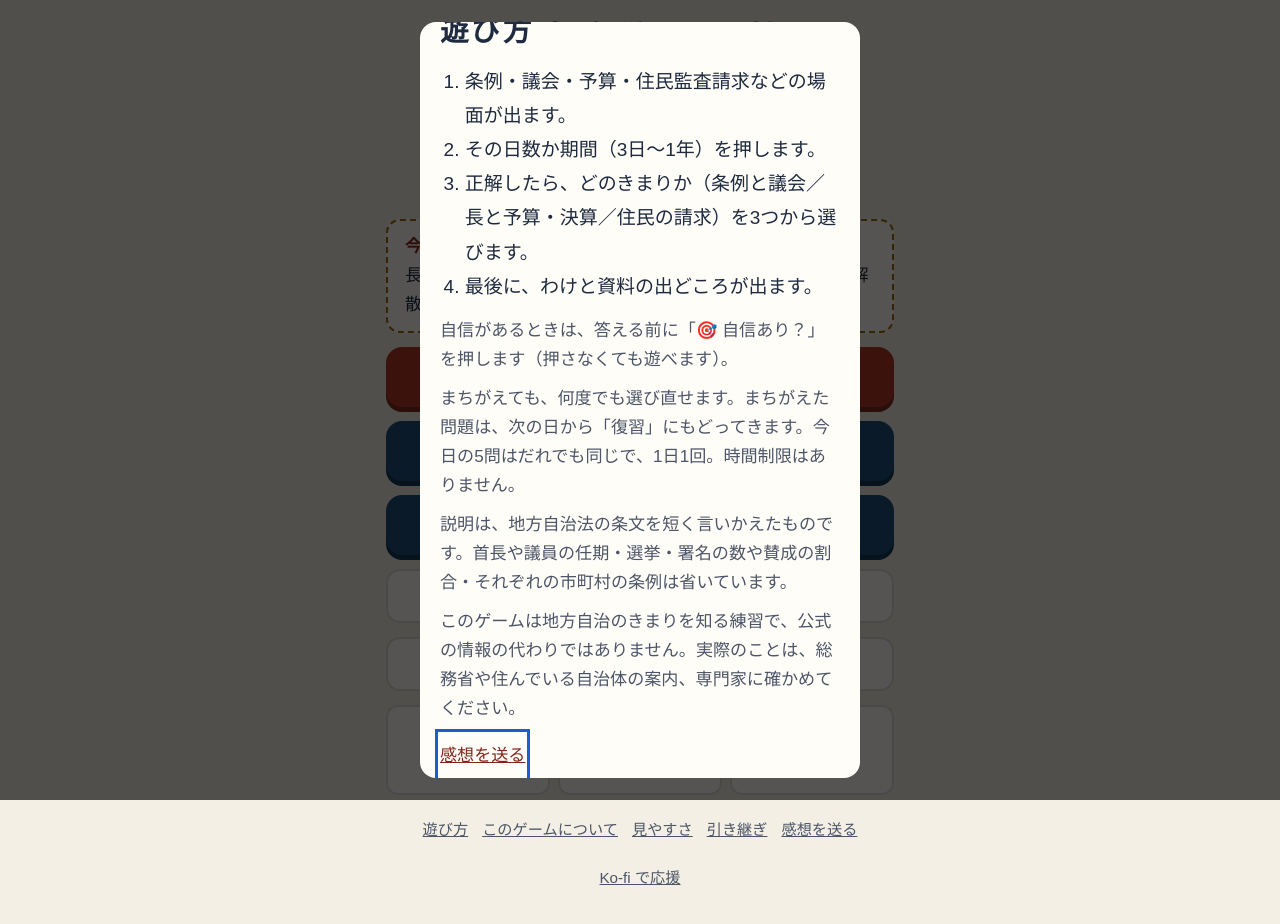
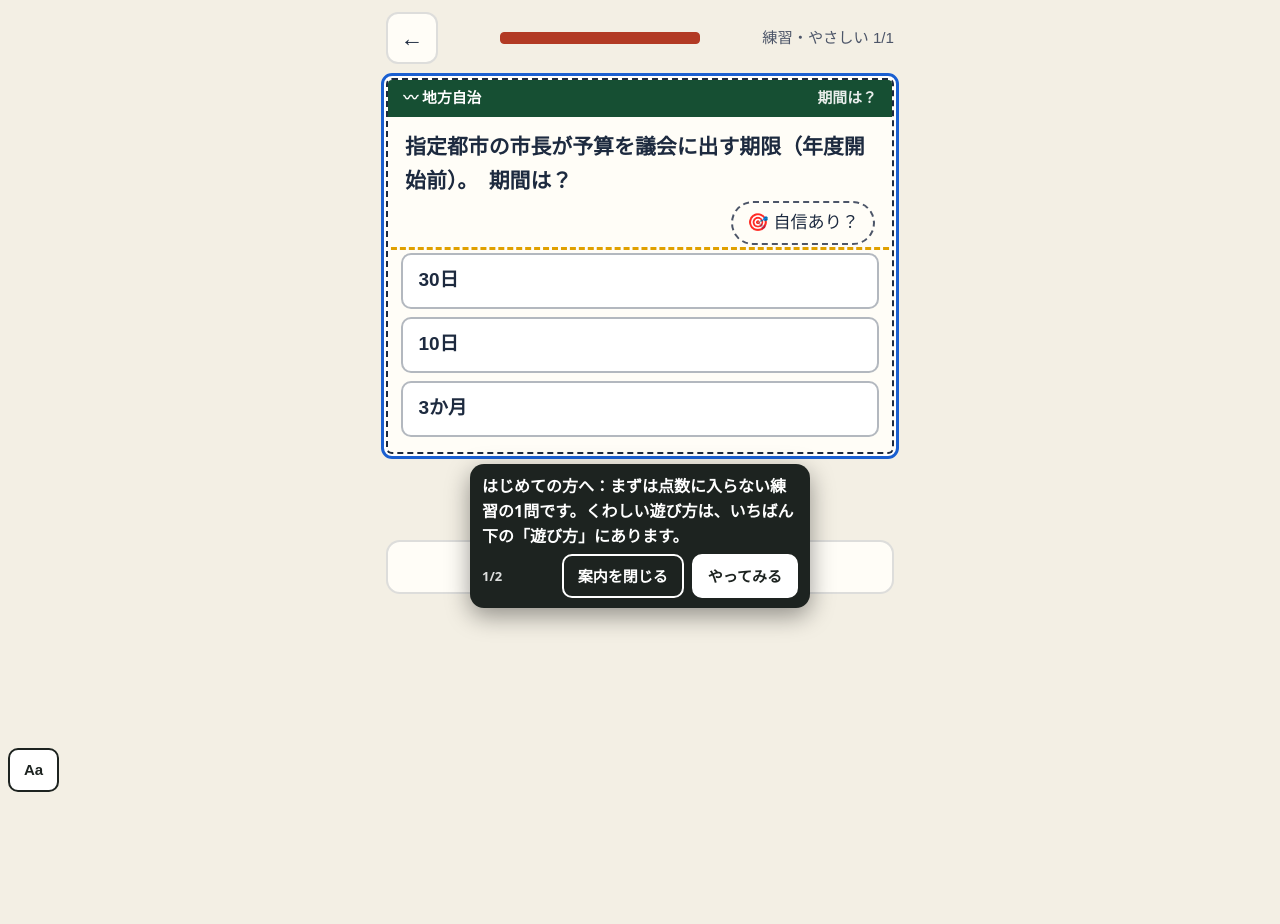
Before and after one commit to satou-aaaaa/chiho-jichi, a plain HTML site: page index.html in a window 1280 px wide. After the commit the page ends 800 px from the top, so only its background shows below. Drawn offline with Linux system fonts and the light colour scheme; a web font is replaced by a local one.

Commit message:
ひな形の共通部品を写す（shared-workflows 67f7985） (#6)
Co-authored-by: template-sync <41898283+github-actions[bot]@users.noreply.github.com>

```diff
--- a/index.html
+++ b/index.html
@@ -463,7 +463,8 @@ html.a11y-say body{padding-bottom:calc(64px + env(safe-area-inset-bottom,0px))!i
 //      （incidents/2026-11-21-hand-copied-helpers-drift.md）。
 //      あわせて、はじめて遊ぶ人への案内（吹き出し Core.coach）を足した。長い「遊び方」の窓の代わりに、練習の1問を遊びながら
 //      その場で一言ずつ教える（NN/g「Mobile Instructional Overlays」・Andersen ほか CHI 2012「The Impact of Tutorials on Games of Varying Complexity」）。
-//   3: 2026-11-22 吹き出しを出しているあいだ 0.4 秒ごとに場所を測り直す（古い場所に残って押す所を隠すことがあった）。ボタンの字を「案内を閉じる」に
+//   3: 2026-11-22 吹き出しを出しているあいだ 0.4 秒ごとに場所を測り直す（古い場所に残って押す所を隠すことがあった）。ボタンの字を「案内を閉じる」に。
+//      段の wait（その所が出るまで待つ）を足した。全ゲームの「はじめての練習」を sync-template の migrateFirstPlay が足すため
 //   2: 2026-11-22 感想フォームのゲーム名を、渡さなければ題（<title>）から入れる。sync-template が全ゲームを game-core に切り替える（migrateCore）ため
 // 決まり: 外へ通信しない。ゲームの関数の名前（toast・buzz など）は上書きしない（Core.toast などで呼ぶ）。
 (function () {
@@ -549,6 +550,7 @@ html.a11y-say body{padding-bottom:calc(64px + env(safe-area-inset-bottom,0px))!i
   //   sel   …… 吹き出しを付ける所。まだ画面に無いあいだは待つ（ゲームが画面を作り直しても付け直す）
   //   until …… その所が画面に出たら次へ進む（答えた・正解した など）。無ければ sel を押したら次へ
   //   button …… 押すと次へ進むボタンの字（読むだけの吹き出し）
+  //   wait  …… その所が画面に出るまで、この吹き出しは出さずに待つ（答えたあとにだけ「次へ」を指す など）
   //   pos   …… "below"（既定）か "above"。その側に場所が無ければ、ページを少し動かして場所を空ける（読む所を隠さないため）
   // 吹き出しは押す所を隠さない（上か下の空いたほうに出す）。「案内を閉じる」と Esc でいつでもやめられる。
   const coach = (() => {
@@ -583,7 +585,7 @@ html.a11y-say body{padding-bottom:calc(64px + env(safe-area-inset-bottom,0px))!i
       while (steps && i < steps.length && steps[i].until && find(steps[i].until)) i++;
       if (!steps) return;
       if (i >= steps.length) return stop(true);
-      const st = steps[i], el = find(st.sel);
+      const st = steps[i], el = st.wait && !find(st.wait) ? null : find(st.sel);
       if (!el) { box.hidden = true; mark(null); return; }
       box.hidden = false; mark(el);
       const fresh = shown !== i;
@@ -940,7 +942,7 @@ function home() {
   $("go-cal").onclick = () => cal();
   $("go-ach").onclick = achView;
   bindFooter();
-  if (!s.tut) openHow();
+  if (!s.tut) firstPlay();
 }
 function practiceMenu() {
   app.innerHTML = `<header><button class="icon" id="back" aria-label="もどる">←</button><h1>練習<small>今日の記録には入りません（自治帳には載ります）</small></h1></header>
@@ -951,6 +953,27 @@ function practiceMenu() {
   document.querySelectorAll(".lv button").forEach((b) => (b.onclick = () => startRun("p", +b.dataset.t)));
   bindFooter(); toTop();
 }
+// first-play:begin（shared-workflows の scripts/sync-template.mjs が足した。直すときはひな形を直す）
+// はじめての人：長い「遊び方」の窓を出さず、点数に入らない練習の1問を遊びながら、吹き出しで一言ずつ教える（game-core の Core.coach）。
+// 「見た」は始めたその場で残す（途中でやめても、次からはふつうに始まる。くわしい遊び方はいつでもいちばん下の「遊び方」から）
+const FIRST_STEPS = [
+  { sel: "#choices", button: "やってみる", text: "はじめての方へ：まずは点数に入らない練習の1問です。くわしい遊び方は、いちばん下の「遊び方」にあります。" },
+  { sel: "#next", wait: ".verdict", text: "できました。わけを読んだら、ここを押して進みます。" },
+];
+function firstPlay() {
+  save((s) => { s.tut = true; });
+  // 練習の入り口を開いて、いちばん上（いちばんやさしい）を押す。無ければ前の形（遊び方の窓）にもどす
+  practiceMenu();
+  const b = document.querySelector(".lv button");
+  if (!window.Core || !Core.coach || !b) { home(); return openHow(); }
+  b.click();
+  // 練習は1問だけにする（数を減らしてから描き直す）
+  save((s) => { const r = s.runs && s.runs.p; if (r && Array.isArray(r.list)) r.list = r.list.slice(0, 1); });
+  play();
+  // 案内を閉じた（Esc も）ら、1問の練習の途中経過を残さずにホームへ（ふだんの練習の「続きから」を出さない）
+  Core.coach.start(FIRST_STEPS, { home, onEnd: (done) => { if (done === false) { save((s) => { const r = s.runs && s.runs.p; if (r && !(r.res || []).length) delete s.runs.p; }); home(); } } });
+}
+// first-play:end
 function startRun(mode, opt) {
   const k = todayKey(); let ng = false;
   save((s) => {
```
Also changed, not shown: qa/run.mjs (+6 -5 lines).
